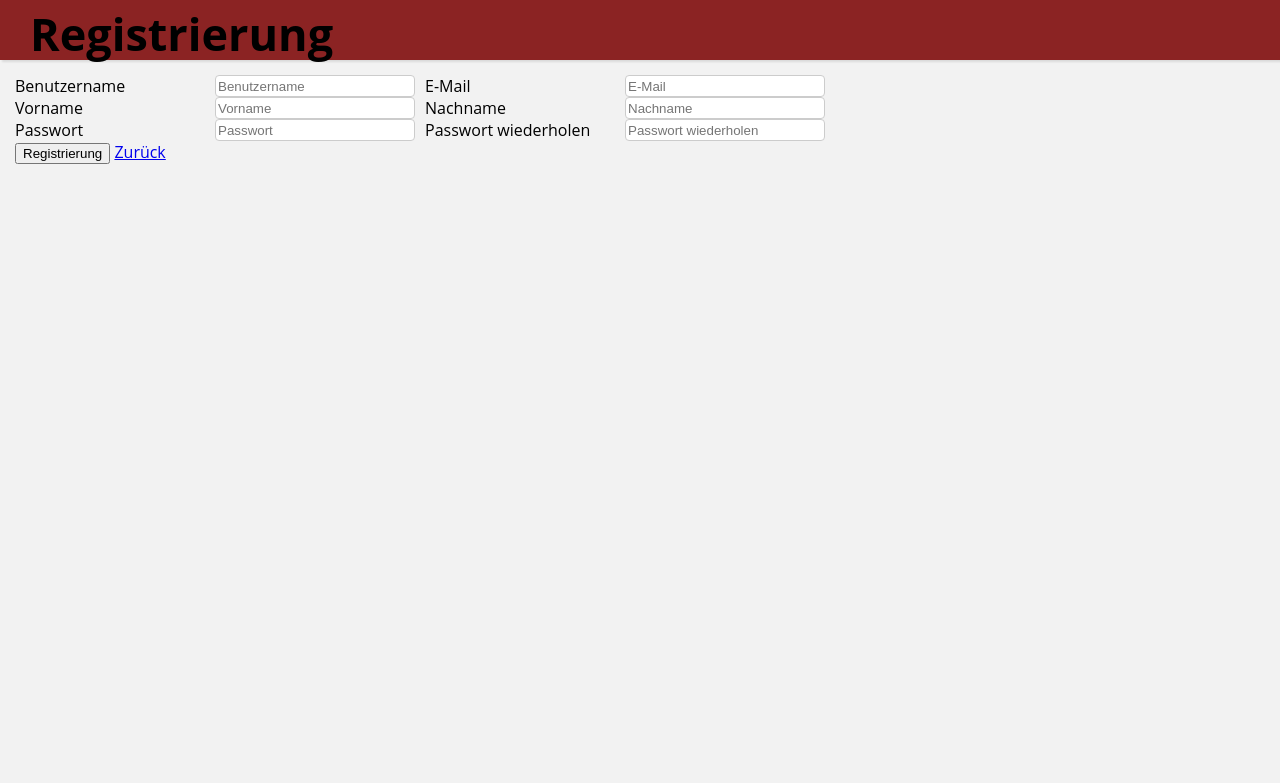
After one commit to lukas1219/Forum_python, a Django app: template forum/members/templates/registrierung.html in a window 1280 px wide. The commit adds this page. Shown: the top 783 px of the page. Run offline with Django 3.2, Linux system fonts and the light colour scheme; the template is opened without the code that fills it, so the values that code supplies are empty.

Commit message:
registrierung designen

```diff
--- a/forum/members/static/css/style.css
+++ b/forum/members/static/css/style.css
@@ -10,7 +10,7 @@ body {
   -webkit-box-shadow: 2px 2px 2px rgba(0, 0, 0, 0.1);
           box-shadow: 2px 2px 2px rgba(0, 0, 0, 0.1);
   width: 100%;
-  height: 350px;
+  height: 300px;
 }
 
 .header .headline {
@@ -23,7 +23,7 @@ body {
 
 .header .menu .line {
   width: 100%;
-  border-top: 3px solid #838b8b;
+  border-top: 3px solid #696969;
 }
 
 .header .menu #benutzer {
@@ -86,13 +86,11 @@ body {
   color: white;
   text-decoration: none;
   font-size: 16px;
-  margin-top: 10px;
-  margin-bottom: 10px;
 }
 
-.header .menu .regestrieren {
+.header .menu .registrierung {
   width: 100%;
-  padding: 10px;
+  padding: 10px 15px 10px 15px;
   resize: vertical;
   display: -webkit-box;
   display: -ms-flexbox;
@@ -119,6 +117,9 @@ body {
     font-weight: bold;
     font-size: 35px;
     text-align: left;
+  }
+  .header .menu .line {
+    display: none;
   }
   .header .menu #benutzer {
     max-width: 200px;
@@ -194,7 +195,7 @@ body {
     margin-bottom: 0;
     border-radius: 4px;
   }
-  .header .menu .regestrieren {
+  .header .menu .registrierung {
     max-width: 200px;
     position: absolute;
     top: 10px;
@@ -219,8 +220,113 @@ body {
   .header .menu .login {
     right: 180px;
   }
-  .header .menu .regestrieren {
+  .header .menu .registrierung {
     right: 50px;
   }
 }
+
+.container {
+  max-width: 1530px;
+  margin-left: auto;
+  margin-right: auto;
+  padding-left: 15px;
+  padding-right: 15px;
+}
+
+.container .regestrieren {
+  margin-top: 15px;
+}
+
+.container .regestrieren .benutzer {
+  display: -webkit-box;
+  display: -ms-flexbox;
+  display: flex;
+}
+
+.container .regestrieren .benutzer .benutzer {
+  max-width: 200px;
+  width: 200px;
+}
+
+.container .regestrieren .benutzer #benutzername {
+  max-width: 200px;
+  width: 200px;
+  border: 1px solid #ccc;
+  border-radius: 4px;
+}
+
+.container .regestrieren .benutzer .e-mail {
+  max-width: 200px;
+  width: 200px;
+  padding-left: 10px;
+}
+
+.container .regestrieren .benutzer #e-mail {
+  max-width: 200px;
+  width: 200px;
+  border: 1px solid #ccc;
+  border-radius: 4px;
+}
+
+.container .regestrieren .name {
+  display: -webkit-box;
+  display: -ms-flexbox;
+  display: flex;
+}
+
+.container .regestrieren .name .first-name {
+  max-width: 200px;
+  width: 200px;
+}
+
+.container .regestrieren .name #first-name {
+  max-width: 200px;
+  width: 200px;
+  border: 1px solid #ccc;
+  border-radius: 4px;
+}
+
+.container .regestrieren .name .second-name {
+  max-width: 200px;
+  width: 200px;
+  padding-left: 10px;
+}
+
+.container .regestrieren .name #second-name {
+  max-width: 200px;
+  width: 200px;
+  border: 1px solid #ccc;
+  border-radius: 4px;
+}
+
+.container .regestrieren .password-abfrage {
+  display: -webkit-box;
+  display: -ms-flexbox;
+  display: flex;
+}
+
+.container .regestrieren .password-abfrage .password {
+  max-width: 200px;
+  width: 200px;
+}
+
+.container .regestrieren .password-abfrage #password {
+  max-width: 200px;
+  width: 200px;
+  border: 1px solid #ccc;
+  border-radius: 4px;
+}
+
+.container .regestrieren .password-abfrage .repeat-password {
+  max-width: 200px;
+  width: 200px;
+  padding-left: 10px;
+}
+
+.container .regestrieren .password-abfrage #repeat-password {
+  max-width: 200px;
+  width: 200px;
+  border: 1px solid #ccc;
+  border-radius: 4px;
+}
 /*# sourceMappingURL=style.css.map */
--- a/forum/members/static/css/style.scss
+++ b/forum/members/static/css/style.scss
@@ -4,7 +4,8 @@ $red: red;
 $blue: blue;
 $white: white;
 $green: green;
-$dark-gray: #838b8b;
+$white-gray: #838b8b;
+$dark-gray: #696969;
 body{
     margin: 0;
     font-family: 'Open Sans', sans-serif;
@@ -15,7 +16,7 @@ body{
     background: $header;
     box-shadow: 2px 2px 2px rgba(0, 0, 0, 0.1);
     width: 100%;
-    height: 350px;
+    height: 300px;
     .headline{
         margin-left: 45px;
         padding: 10px 0 4px 0;
@@ -50,14 +51,14 @@ body{
             height: 20px;
             padding: 12px 0 12px 10px;
             resize: vertical;
-            background-color: $dark-gray;
+            background-color: $white-gray;
         }
         .text-password{
             width: 100%;
             height: 20px;
             padding: 12px 0 12px 10px;
             resize: vertical;
-            background-color: $dark-gray;
+            background-color: $white-gray;
         }
 
         .login{
@@ -70,12 +71,11 @@ body{
             color: white;
             text-decoration: none;
             font-size: 16px;
-            margin-top: 10px;
-            margin-bottom: 10px;
+
         }
-        .regestrieren{
+        .registrierung{
             width: 100%;
-            padding: 10px;
+            padding: 10px 15px 10px 15px;
             resize: vertical;
             display: flex;
             background-color: #4CAF50;
@@ -98,6 +98,9 @@ body{
             text-align: left;
         }
         .menu{
+            .line{
+                display: none;
+            }
             #benutzer{
                 max-width:200px;
                 position: absolute;
@@ -153,7 +156,7 @@ body{
                 margin-bottom: 0;
                 border-radius: 4px;
             }
-            .regestrieren{
+            .registrierung{
                 max-width:200px;
                 position: absolute;
                 top: 10px;
@@ -176,10 +179,93 @@ body{
             .login{
                 right: 180px;
             }
-            .regestrieren{
+            .registrierung{
                 right: 50px;
             }
 
         }
     }
 }
+.container{
+    max-width: 1530px;
+    margin-left: auto;
+    margin-right: auto;
+    padding-left: 15px;
+    padding-right: 15px;
+    .regestrieren{
+        margin-top: 15px;
+        .benutzer{
+            display: flex;
+            .benutzer{
+                max-width: 200px;
+                width: 200px;;
+            }
+            #benutzername{
+                max-width:200px;
+                width: 200px;
+                border: 1px solid #ccc;
+                border-radius: 4px;
+            }
+            .e-mail{
+                max-width: 200px;
+                width: 200px;
+                padding-left: 10px;
+            }
+            #e-mail{
+                max-width:200px;
+                width: 200px;
+                border: 1px solid #ccc;
+                border-radius: 4px;
+            }
+        }
+        .name{
+            display: flex;
+            .first-name{
+                max-width: 200px;
+                width: 200px;
+            }
+            #first-name{
+                max-width:200px;
+                width: 200px;
+                border: 1px solid #ccc;
+                border-radius: 4px;
+            }
+            .second-name{
+                max-width: 200px;
+                width: 200px;
+                padding-left: 10px;
+            }
+            #second-name{
+                max-width:200px;
+                width: 200px;
+                border: 1px solid #ccc;
+                border-radius: 4px;
+            }
+        }
+        .password-abfrage{
+            display: flex;
+            .password{
+                max-width: 200px;
+                width: 200px;
+            }
+            #password{
+                max-width:200px;
+                width: 200px;
+                border: 1px solid #ccc;
+                border-radius: 4px;
+            }
+            .repeat-password{
+                max-width: 200px;
+                width: 200px;
+                padding-left: 10px;
+            }
+            #repeat-password{
+                max-width:200px;
+                width: 200px;
+                border: 1px solid #ccc;
+                border-radius: 4px;
+            }
+        }
+
+    }
+}
--- /dev/null
+++ b/forum/members/templates/registrierung.html
@@ -0,0 +1,40 @@
+{% load static %}
+<html>
+    <head>
+        <meta charset="UTF-8">
+        <meta name="viewport" content="width=device-width, initial-scale=1.0">
+        <title>Regestrieren</title>
+        <link rel="icon" type="favicon/favicon.ico" href="favicon.ico">
+        <link rel="stylesheet" href="{% static 'css/style.css' %}">
+    </head>
+    <div class="header">
+        <div class="headline">Registrierung</div>
+    </div>
+    <body>
+        <div class="container">
+            <form class="regestrieren">
+                <div class="benutzer">
+                    <div class="benutzer">Benutzername</div>
+                    <input class="w3-input w3-border w3-round-large" id="benutzername"  placeholder="Benutzername" aria-label="user">
+                    <div class="e-mail">E-Mail</div>
+                    <input class="w3-input w3-border w3-round-large" id="e-mail"  placeholder="E-Mail" aria-label="e-mail">
+                </div>
+                <div class="name">
+                    <div class="first-name">Vorname</div>
+                    <input class="w3-input w3-border w3-round-large" id="first-name"  placeholder="Vorname" aria-label="first-name">
+                    <div class="second-name">Nachname</div>
+                    <input class="w3-input w3-border w3-round-large" id="second-name"  placeholder="Nachname" aria-label="scond-name">
+                </div>
+                <div class="password-abfrage">
+                    <div class="password">Passwort</div>
+                    <input class="w3-input w3-border w3-round-large" id="password"  placeholder="Passwort" aria-label="password">
+                    <div class="repeat-password">Passwort wiederholen</div>
+                    <input class="w3-input w3-border w3-round-large" id="repeat-password"  placeholder="Passwort wiederholen" aria-label="repeat password">
+                </div>
+                <div class="line"></div>
+                <input type="submit" class="Registrierung" value="Registrierung">
+                <a href="/members" class="zurück">Zurück</a>
+            </form>
+        </div>
+    </body>
+</html>
--- a/forum/members/urls.py
+++ b/forum/members/urls.py
@@ -3,4 +3,5 @@ from . import views
 
 urlpatterns = [
     path('', views.index, name='index'),
+    path('registrierung/', views.registrierung, name='registrierung'),
 ]
--- a/forum/members/views.py
+++ b/forum/members/views.py
@@ -4,3 +4,7 @@ from django.template import loader
 def index(request):
   template = loader.get_template('index.html')
   return HttpResponse(template.render())
+
+def registrierung(request):
+    template = loader.get_template('registrierung.html')
+    return HttpResponse(template.render({}, request))
```
Also changed, not shown: forum/members/templates/index.html (+9 -4 lines), 1 other file.
